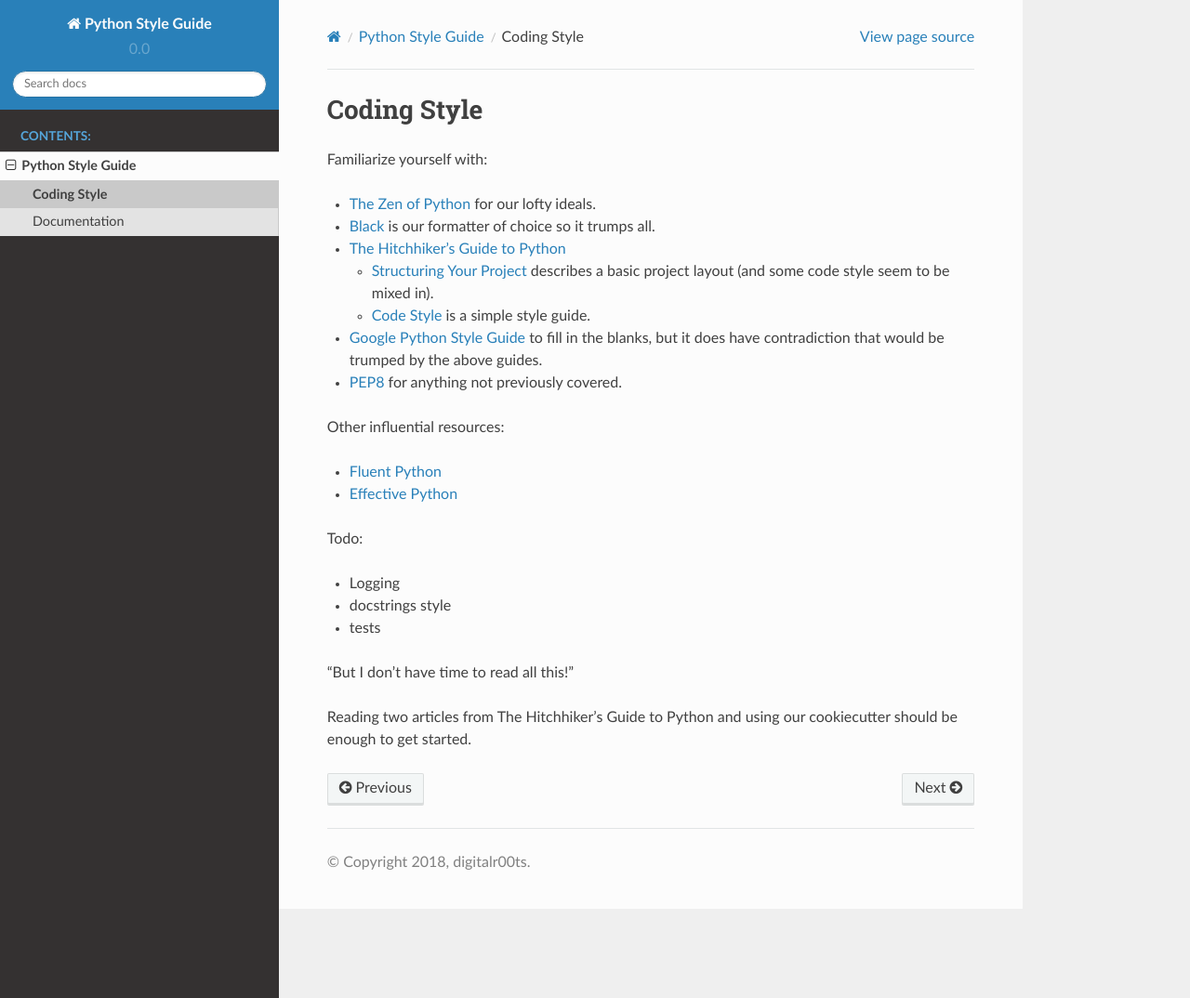
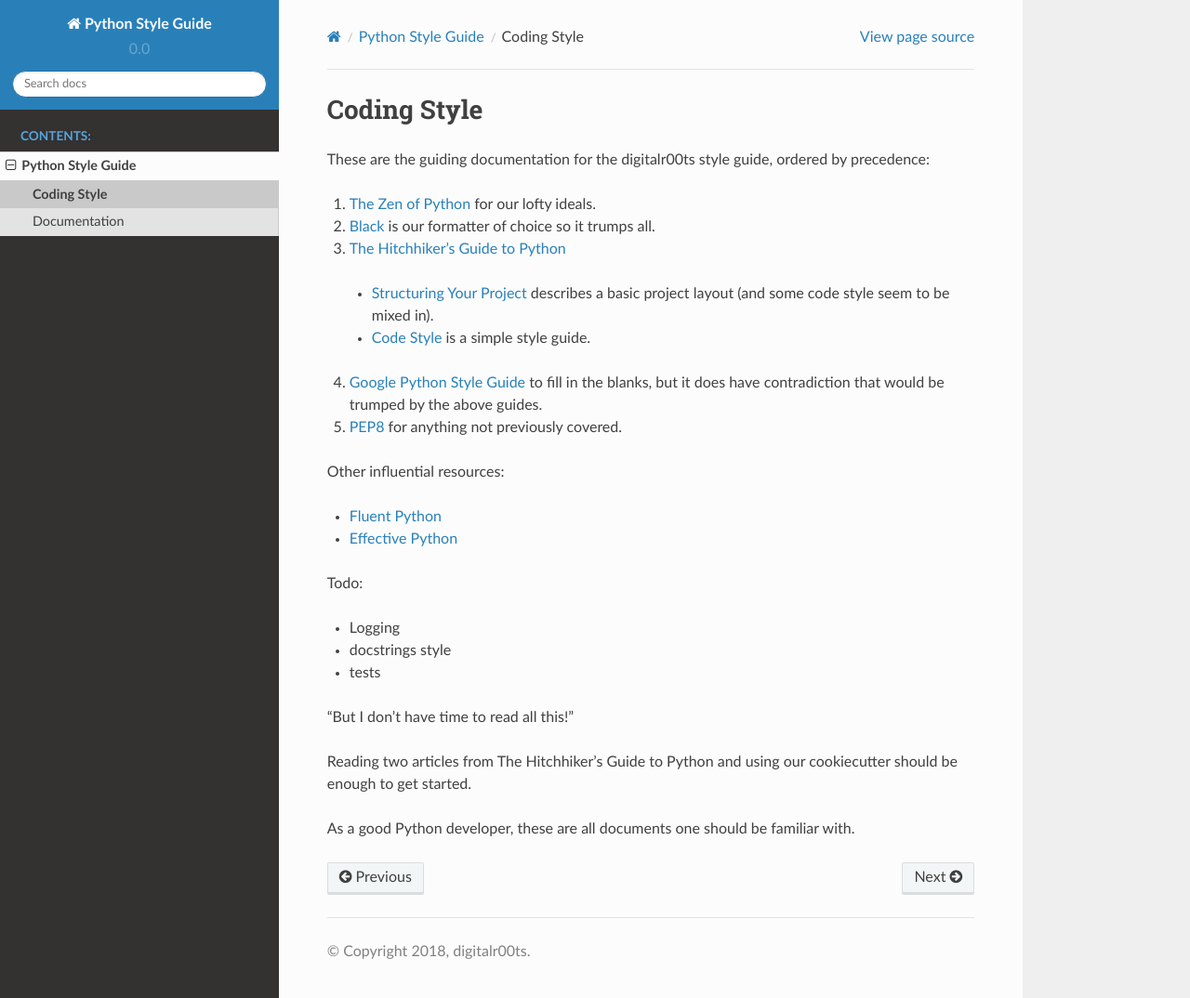
Before and after one commit to digitalr00ts/docs-python-style-guide, a Sphinx documentation site: the page built from docs/python/coding.rst, in a window 1280 px wide and 1074 px high. Shown: the whole window at 93% size. Built offline with Sphinx 7.4.7 and the Read the Docs theme 2.0.0, drawn with Linux system fonts in a browser that asks for light colours.

Commit message:
update python coding

```diff
--- a/docs/python/coding.rst
+++ b/docs/python/coding.rst
@@ -3,17 +3,17 @@ Coding Style
 ============
 
 
-Familiarize yourself with:
+These are the guiding documentation for the digitalr00ts style guide, ordered by precedence:
 
-- `The Zen of Python <https://www.python.org/dev/peps/pep-0020/>`_ for our lofty ideals.
-- `Black <https://black.readthedocs.io/en/stable/the_black_code_style.html>`_ is our formatter of choice so it trumps all.
-- `The Hitchhiker’s Guide to Python <https://docs.python-guide.org/>`_
+#. `The Zen of Python <https://www.python.org/dev/peps/pep-0020/>`_ for our lofty ideals.
+#. `Black <https://black.readthedocs.io/en/stable/the_black_code_style.html>`_ is our formatter of choice so it trumps all.
+#. `The Hitchhiker’s Guide to Python <https://docs.python-guide.org/>`_
 
   - `Structuring Your Project <https://docs.python-guide.org/writing/structure/>`_ describes a basic project layout (and some code style seem to be mixed in).
   - `Code Style <https://docs.python-guide.org/writing/style/>`_ is a simple style guide.
 
-- `Google Python Style Guide <https://github.com/google/styleguide/blob/gh-pages/pyguide.md>`_ to fill in the blanks, but it does have contradiction that would be trumped by the above guides.
-- `PEP8 <https://www.python.org/dev/peps/pep-0008/>`_ for anything not previously covered.
+4. `Google Python Style Guide <https://github.com/google/styleguide/blob/gh-pages/pyguide.md>`_ to fill in the blanks, but it does have contradiction that would be trumped by the above guides.
+#. `PEP8 <https://www.python.org/dev/peps/pep-0008/>`_ for anything not previously covered.
 
 Other influential resources:
 
@@ -29,3 +29,5 @@ Todo:
 "But I don't have time to read all this!"
 
 Reading two articles from The Hitchhiker’s Guide to Python and using our cookiecutter should be enough to get started.
+
+As a good Python developer, these are all documents one should be familiar with.
```
